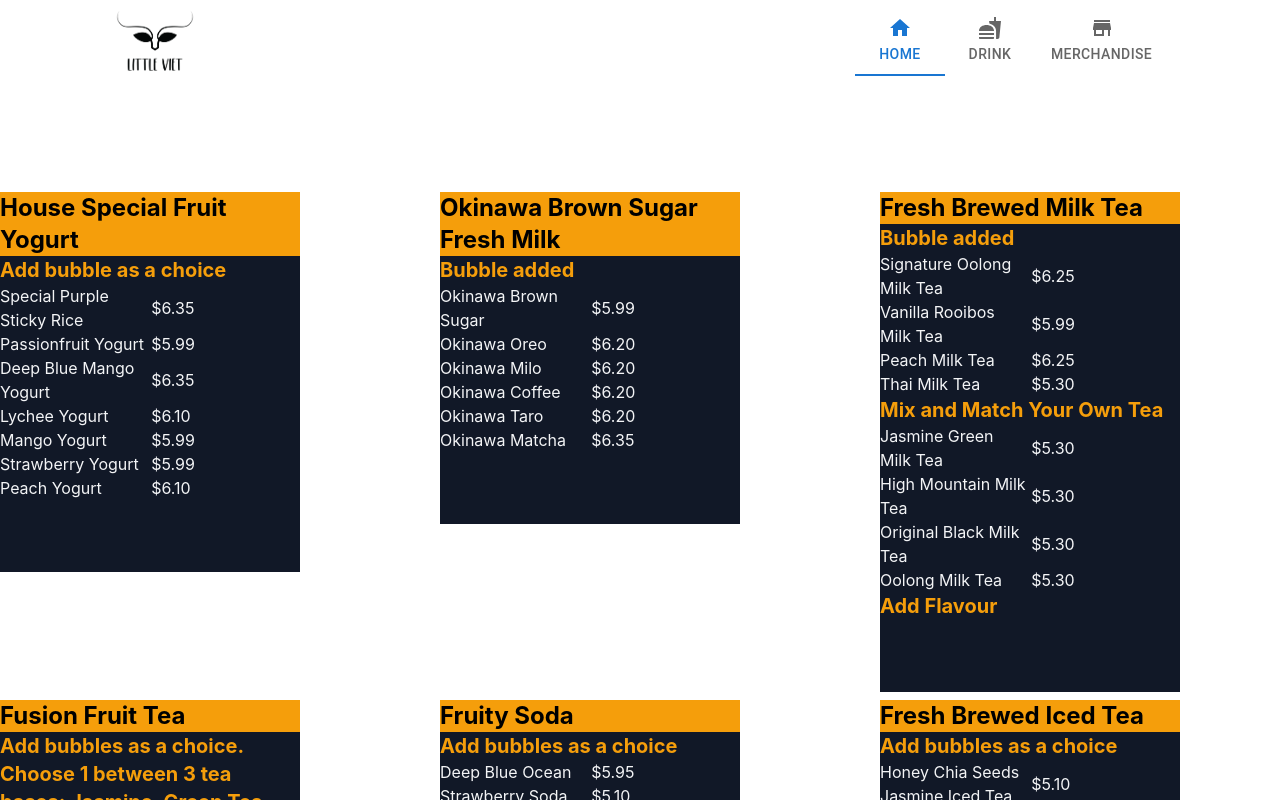
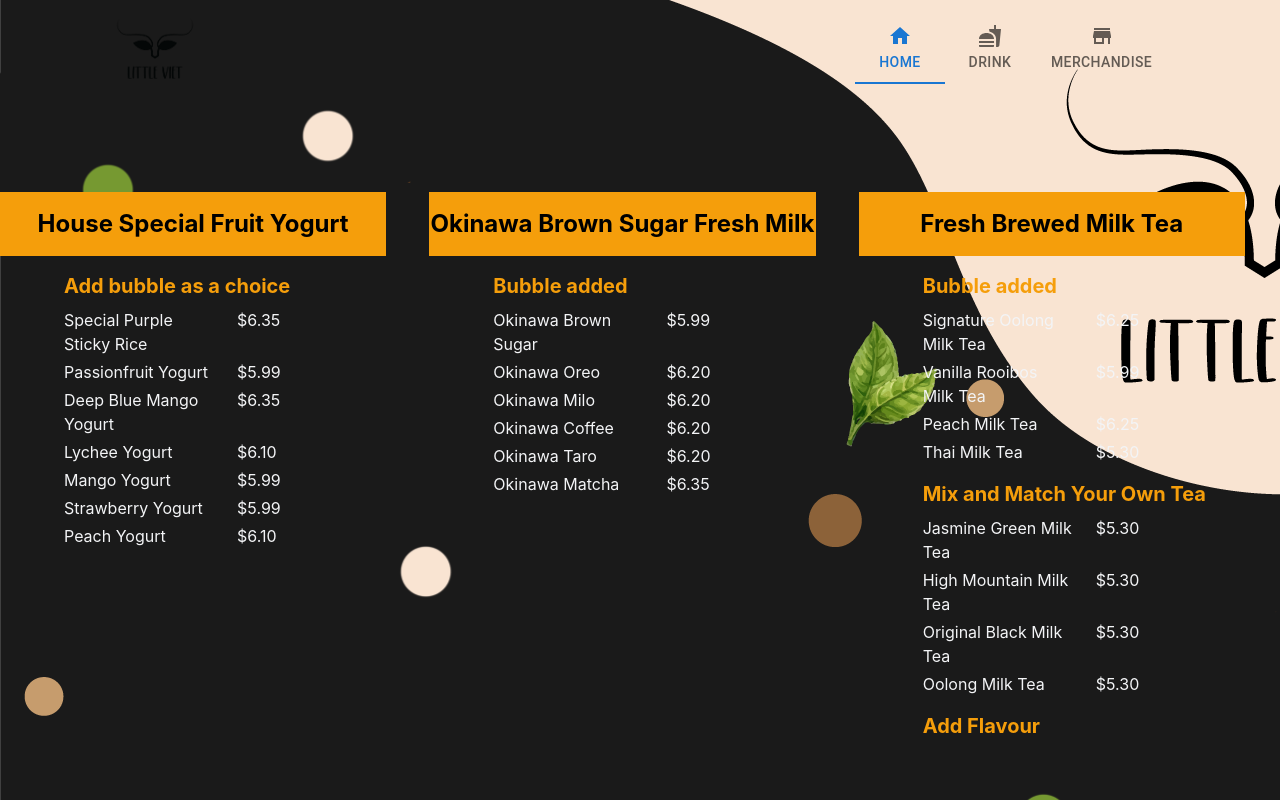
Before and after one commit to QuocViNguyen/LittleVietProject, a React (Create React App) app: page /menu in a window 1280 px wide. Shown: the top 800 px of the page. Built offline with nearby package versions, Linux system fonts and the light colour scheme.

Commit message:
Styling menu page

```diff
--- a/src/Components/Drink.js
+++ b/src/Components/Drink.js
@@ -4,12 +4,12 @@
 function Drink(props) {
     return (
         <div className='flex gap-4 text-gray-100'>
-            <Grid container rowSpacing={0.3} columnSpacing={0.3} justifyContent="center" alignItems="center">
-            <Grid item xs={6} md={6} className=''>
-                <p>{props.name}</p>
+            <Grid container rowSpacing={2} columnSpacing={3} className='pb-1'>
+                <Grid item xs={6} md={6} className=''>
+                    <p>{props.name}</p>
                 </Grid>
                 <Grid item xs={6} md={6} className=''>
-                <p>${props.price}</p>
+                    <p>${props.price}</p>
                 </Grid>
             </Grid>
         </div>
--- a/src/Components/DrinkSection.js
+++ b/src/Components/DrinkSection.js
@@ -4,8 +4,10 @@
 function DrinkSection(props)
 {
     return (
-        <div className=' bg-gray-900 w-9/12'>
-            <p className='flex text-2xl font-bold bg-yellow-500'>{props.drinkTitle}</p>
+        <div className='  w-11/12'>
+            <div className=' text-center bg-yellow-500'>
+                <p className='py-4 mb-4 text-2xl font-bold'>{props.drinkTitle}</p>
+            </div>
             {RenderSubDrinkSection(props.subDrinkList)}
             <br/><br/><br/>
         </div>
@@ -21,8 +23,8 @@
     {
         const subDrinkSection = subDrinkList[index];
         const subDrinkComponent =
-            <div key={index}>
-                <p className='text-xl font-bold text-yellow-500'>{subDrinkSection.SubType}</p>
+            <div key={index} className='ml-16 mb-3'>
+                <p className='text-xl font-bold text-yellow-500 pb-2'>{subDrinkSection.SubType}</p>
                 {
                     (subDrinkSection.Drinks !== undefined) ? RenderDrinks(subDrinkSection.Drinks) : null
                 }
--- a/src/Media/menu.json
+++ b/src/Media/menu.json
@@ -187,7 +187,7 @@
         "SubTypes":
         [
             {
-              "SubType": "Add bubbles as a choice. Choose 1 between 3 tea bases: Jasmine, Green Tea, Black Tea, Mountain Tea",
+              "SubType": "Add bubbles as a choice. Choose 1 between 3 tea bases: Jasmine/ Green Tea/ Black Tea/ Mountain Tea",
               "Drinks":
               [
                 {
--- a/src/Pages/Menu.js
+++ b/src/Pages/Menu.js
@@ -2,15 +2,15 @@
 import menu from "../Media/menu.json";
 import DrinkSection from '../Components/DrinkSection';
 import Grid from '@mui/material/Grid';
-
+import MenuBackGround from '../Media/menu-background.png';
 function Menu()
 {
     return (
-        <>
-            <Grid container rowSpacing={1} columnSpacing={5} className='pt-48'>
+        <div className='bg-menuImage '>
+            <Grid container rowSpacing={0} columnSpacing={1} className='pt-48 '>
                 {RenderDrinkSection(menu)}
             </Grid>
-        </>
+        </div>
     );
 }
 
--- a/tailwind.config.js
+++ b/tailwind.config.js
@@ -9,6 +9,7 @@
       },
       backgroundImage: {
         'blurbg': "url('./Media/blurbg.jpg')",
+        'menuImage' : "url('./Media/menu-background.png')",
       }
     },
   },
```
Also changed, not shown: src/Media/menu-background.png (added).
